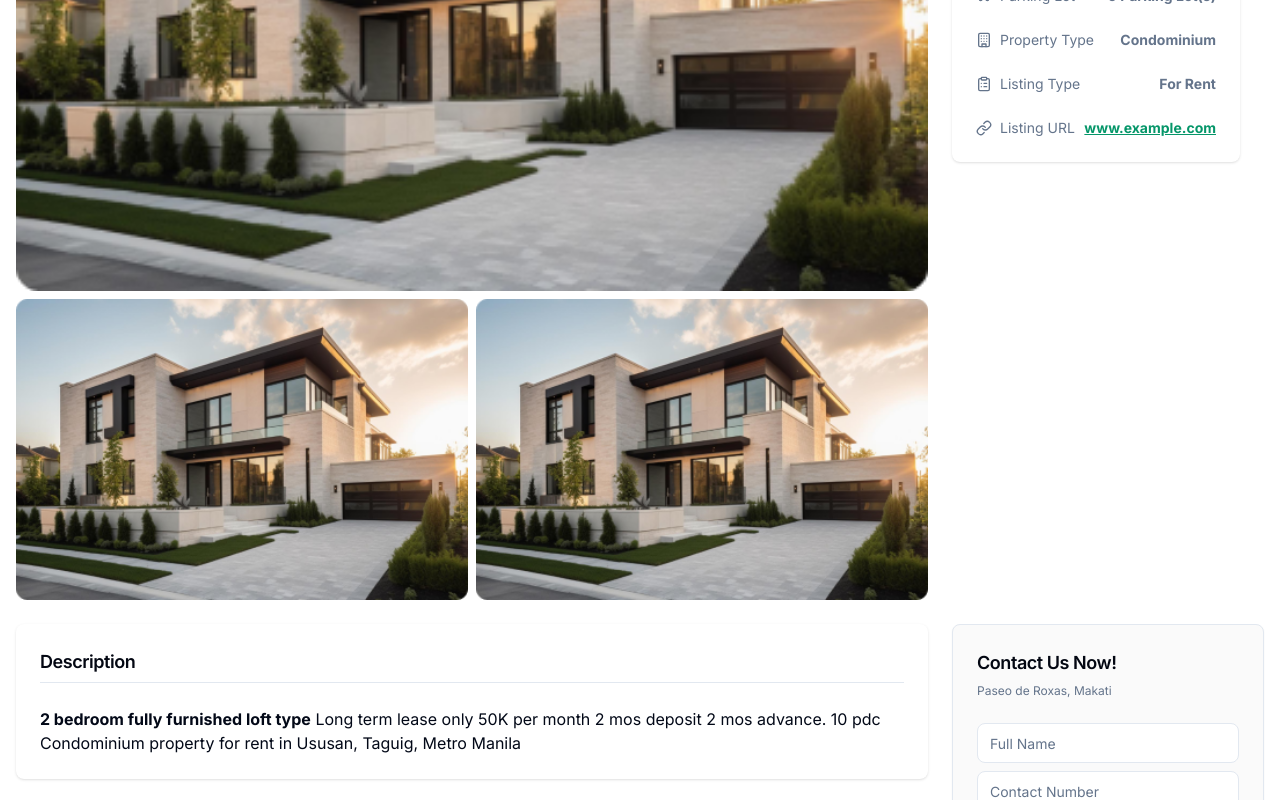
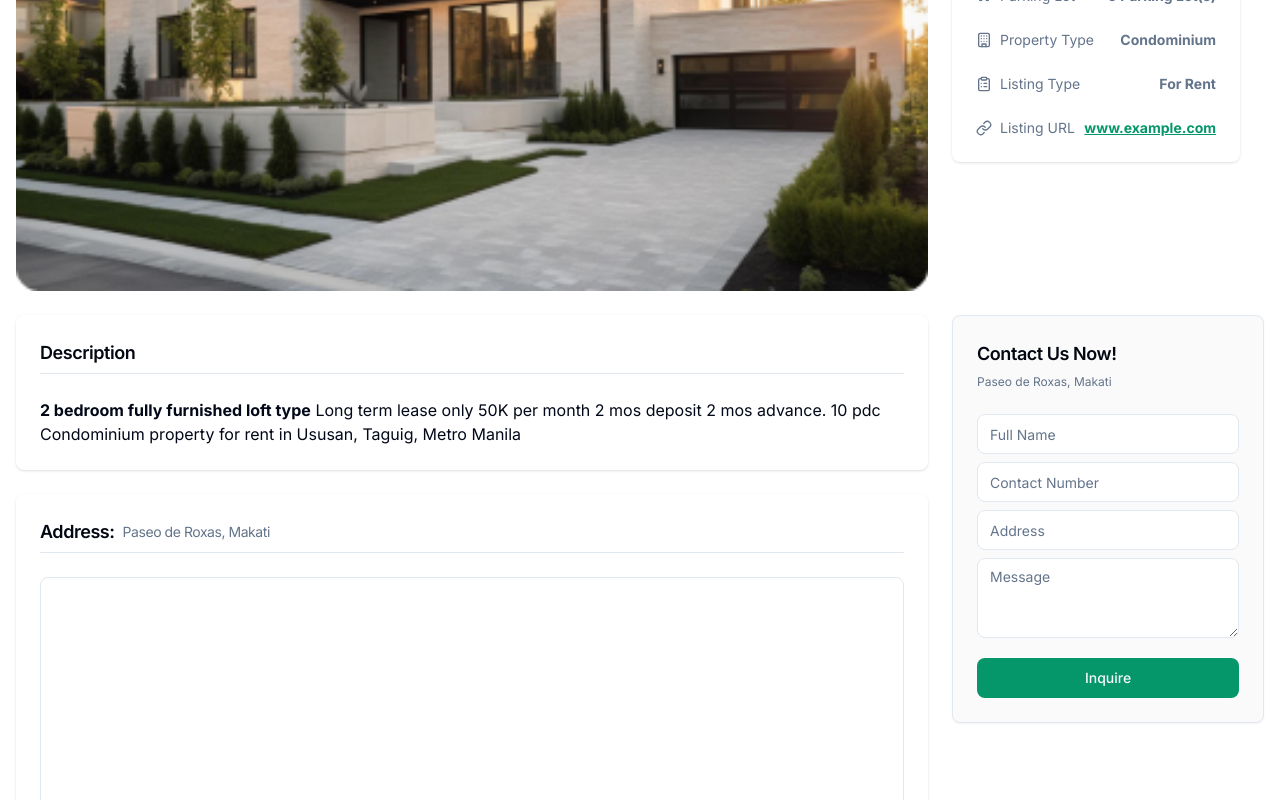
Before and after one commit to mytreehouse-ai/cygnus-a, a Next.js app: page /listings/1 in a window 1280 px wide. Shown: the part 561-1361 px from the top of the page. Built offline with nearby package versions, Linux system fonts and the light colour scheme.

Commit message:
refactor(components/listings): Convert PropertyDetails to function declaration

```diff
--- a/components/listings/details/page.tsx
+++ b/components/listings/details/page.tsx
@@ -37,7 +37,7 @@ const propertyDetails = {
   listingUrl: "www.example.com",
 };
 
-const PropertyDetails = () => {
+function PropertyDetails() {
   return (
     <Fragment>
       {/* <main > */}
@@ -65,26 +65,6 @@ const PropertyDetails = () => {
               width={500}
               height={500}
               className="object-contain"
-            />
-          </div>
-          <div className="relative w-full">
-            <Image
-              src="/dummy-img.png"
-              alt="homepage header image"
-              // layout="responsive"
-              width={500}
-              height={500}
-              className="object-cover"
-            />
-          </div>
-          <div className="relative w-full">
-            <Image
-              src="/dummy-img.png"
-              alt="homepage header image"
-              // layout="responsive"
-              width={500}
-              height={500}
-              className="object-cover"
             />
           </div>
         </section>
@@ -217,7 +197,7 @@ const PropertyDetails = () => {
       </main>
     </Fragment>
   );
-};
+}
 
 export default PropertyDetails;
 
```
